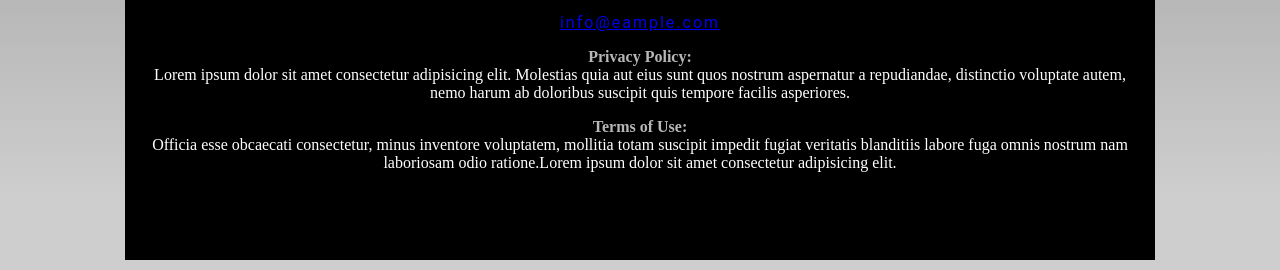
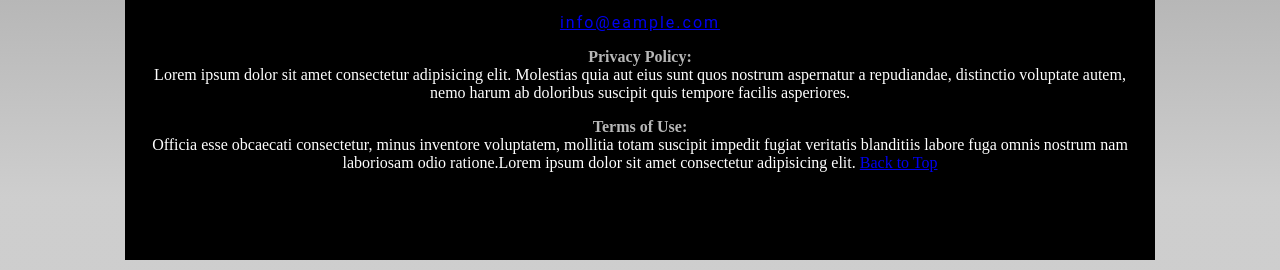
Before and after one commit to SusanCG/Final-Project, a plain HTML site: page about.html in a window 1280 px wide. Shown: the part 1578-1848 px from the top of the page. Drawn offline with Linux system fonts and the light colour scheme.

Commit message:
added back to top

```diff
--- a/about.html
+++ b/about.html
@@ -17,6 +17,7 @@
 </head>
 
 <body>
+    <a class="top"></a>
     <div class="container">
         <header>
             <h1>About Page</h1>
@@ -94,7 +95,7 @@
                     <div class="privandterm"><b>Terms of Use:</b></div> Officia esse obcaecati consectetur, minus
                     inventore voluptatem, mollitia totam
                     suscipit impedit fugiat veritatis blanditiis labore fuga omnis nostrum nam laboriosam odio
-                    ratione.Lorem ipsum dolor sit amet consectetur adipisicing elit.
+                    ratione.Lorem ipsum dolor sit amet consectetur adipisicing elit. <a href="#top">Back to Top</a>
                 </p>
         </footer>
 
```
Also changed, not shown: contact.html (+2 -1 lines), index.html (+2 -1 lines).
